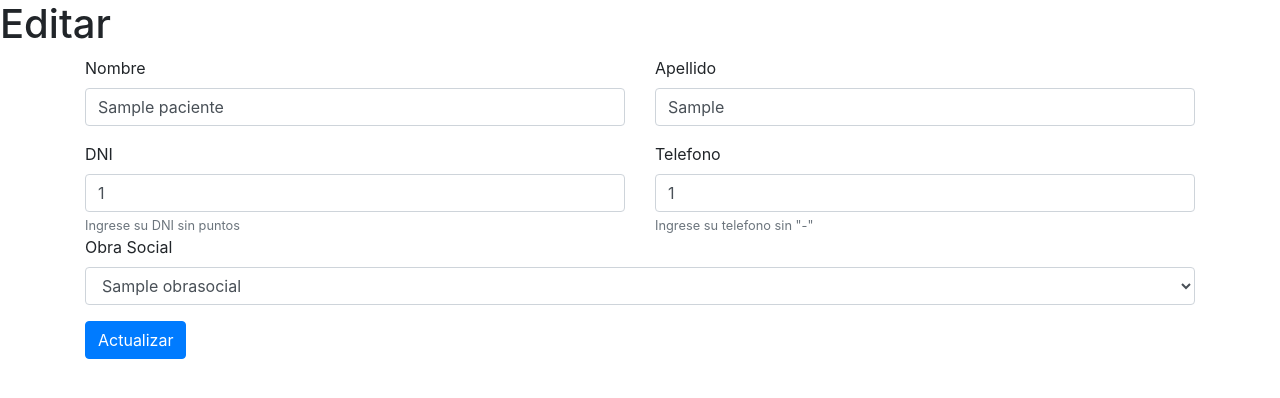
After one commit to JuanPabloNieva/TTPS-lab, a Django app: page /pacientes/editar/1 in a window 1280 px wide. The commit adds this page. Shown: the top 398 px of the page. Run offline with Django 3.2, Linux system fonts and the light colour scheme; tables that the repository leaves empty hold one stand-in row (values such as "Sample post"); some libraries are stand-ins or nearby versions.

Commit message:
pacientes CRUD

```diff
--- a/laboratorio/app/forms.py
+++ b/laboratorio/app/forms.py
@@ -11,3 +11,10 @@ class EstudioForm(forms.Form):
     paciente = forms.ModelChoiceField(queryset=Paciente.objects.distinct('nombre'), required=True)
     medicoDerivante = forms.ModelChoiceField(queryset=MedicoDerivante.objects.distinct('nombre'), required=True)
     tipoEstudio = forms.CharField(max_length=100, required=True)
+
+class PacienteForm(forms.Form):
+    nombre = forms.CharField(label='Nombre', required=True)
+    apellido = forms.CharField(label='Apelldio', required=True)
+    dni = forms.IntegerField(label='DNI', help_text='Ingrese DNI sin puntos', required=True)
+    telefono = forms.CharField(label='Telefono', required=True)
+    obraSocial = forms.IntegerField(label='Obra Social', required=True)
--- a/laboratorio/app/templates/base.html
+++ b/laboratorio/app/templates/base.html
@@ -5,10 +5,23 @@
     <meta charset="UTF-8">
     <meta http-equiv="X-UA-Compatible" content="IE=edge">
     <meta name="viewport" content="width=device-width, initial-scale=1.0">
+    <link rel="stylesheet" href="https://maxcdn.bootstrapcdn.com/bootstrap/4.0.0/css/bootstrap.min.css"
+        integrity="sha384-Gn5384xqQ1aoWXA+058RXPxPg6fy4IWvTNh0E263XmFcJlSAwiGgFAW/dAiS6JXm" crossorigin="anonymous">
     {% block title %}{% endblock %}
 </head>
 <body>
+    <div class="container">
     {% block content%}
     {% endblock %}
+</div>
+    <script src="https://code.jquery.com/jquery-3.2.1.slim.min.js"
+        integrity="sha384-KJ3o2DKtIkvYIK3UENzmM7KCkRr/rE9/Qpg6aAZGJwFDMVNA/GpGFF93hXpG5KkN"
+        crossorigin="anonymous"></script>
+    <script src="https://cdnjs.cloudflare.com/ajax/libs/popper.js/1.12.9/umd/popper.min.js"
+        integrity="sha384-ApNbgh9B+Y1QKtv3Rn7W3mgPxhU9K/ScQsAP7hUibX39j7fakFPskvXusvfa0b4Q"
+        crossorigin="anonymous"></script>
+    <script src="https://maxcdn.bootstrapcdn.com/bootstrap/4.0.0/js/bootstrap.min.js"
+        integrity="sha384-JZR6Spejh4U02d8jOt6vLEHfe/JQGiRRSQQxSfFWpi1MquVdAyjUar5+76PVCmYl"
+        crossorigin="anonymous"></script>
 </body>
 </html>
--- a/laboratorio/app/templates/pacientes/create.html
+++ b/laboratorio/app/templates/pacientes/create.html
@@ -14,7 +14,7 @@
 <body>
     <div class="container">
         {% block body %}
-        <form action="" method="post"> {% csrf_token %}
+        <form action="{% url 'Pacientes' %}" method="post"> {% csrf_token %}
             <div class="row">
                 <div class="col-sm">
                     <div class="form-group">
@@ -49,7 +49,7 @@
                 <div class="col-sm">
                     <div class="form-group">
                         <label for="obraSocialPaciente">Obra Social</label>
-                        <select class="form-control" id="obraSocialPaciente">
+                        <select class="form-control" id="obraSocialPaciente" name="obraSocial">
                           {% for obra in obras %}
                             <option value="{{obra.id}}">{{obra.nombre}}</option>
                           {% endfor %}
--- /dev/null
+++ b/laboratorio/app/templates/pacientes/editar.html
@@ -0,0 +1,57 @@
+{% extends 'base.html' %}
+
+{% block title %} <h1>Editar</h1> {% endblock %}
+
+
+{% block content %}
+<form action="/pacientes/editar/{{paciente.id}}" method="post"> {% csrf_token %}
+    <input type="hidden" name="id" value="{{paciente.id}}">
+    <div class="row">
+        <div class="col-sm">
+            <div class="form-group">
+                <label for="nombrePaciente">Nombre</label>
+                <input type="text" class="form-control" id="nombrePaciente" name="nombre"
+                    aria-describedby="nombreHelp" placeholder="Nombre" value="{{paciente.nombre}}" required>
+            </div>
+        </div>
+        <div class="col-sm">
+            <div class="form-group">
+                <label for="apellidoPaciente">Apellido</label>
+                <input type="text" class="form-control" id="apellidoPaciente" name="apellido"
+                    aria-describedby="apellidoHelp" placeholder="Apellido" value="{{paciente.apellido}}" required>
+            </div>
+        </div>
+    </div>
+    <div class="row">
+        <div class="col-sm">
+            <label for="dniPaciente">DNI</label>
+            <input type="number" class="form-control" id="dniPaciente" name="dni"
+                aria-describedby="dniHelp" placeholder="11222333" value="{{paciente.dni}}" required>
+            <small id="dniHelp" class="form-text text-muted">Ingrese su DNI sin puntos</small>
+        </div>
+        <div class="col-sm">
+            <label for="telefonoPaciente">Telefono</label>
+            <input type="number" class="form-control" id="telefonoPaciente" name="telefono"
+                aria-describedby="telefonoHelp" placeholder="2235566677" value="{{paciente.telefono}}" required>
+            <small id="telefonoHelp" class="form-text text-muted">Ingrese su telefono sin "-"</small>
+        </div>
+    </div>
+    <div class="row">
+        <div class="col-sm">
+            <div class="form-group">
+                <label for="obraSocialPaciente">Obra Social</label>
+                <select class="form-control" id="obraSocialPaciente" name="obraSocial">
+                  {% for obra in obras %}
+                    {% if obra.id == paciente.obraSocial.id %}
+                    <option value="{{obra.id}}" selected>{{obra.nombre}}</option>
+                    {% else %}
+                    <option value="{{obra.id}}" selected>{{obra.nombre}}</option>
+                    {% endif %}
+                  {% endfor %}
+                </select>
+              </div>
+        </div>
+    </div>
+    <button type="submit" class="btn btn-primary">Actualizar</button>
+</form>
+{% endblock %}
--- a/laboratorio/app/urls.py
+++ b/laboratorio/app/urls.py
@@ -7,6 +7,8 @@ urlpatterns = [
     path('estudios', views.estudios, name='Estudios'),
     path('pacientes', views.pacientes, name='Pacientes'),
     path('pacientes/nuevo', views.nuevoPaciente, name='Registrar Paciente'),
+    path('pacientes/eliminar/<id>', views.eliminarPaciente),
+    path('pacientes/editar/<id>', views.editarPaciente),
     path('empleados', views.empleados, name='Empleados'),
     path('pendientes', views.pendientes, name='Pendientes'),
     path('login', views.login, name='Login')
--- a/laboratorio/app/views.py
+++ b/laboratorio/app/views.py
@@ -1,11 +1,9 @@
-<<<<<<< HEAD
-from django.shortcuts import render, HttpResponse
+from django.shortcuts import redirect, render, HttpResponseRedirect, HttpResponse
+from django.urls.conf import path
 from .models import Paciente, ObraSocial
-=======
-from django.shortcuts import render, HttpResponseRedirect, HttpResponse
 from django.template.loader import get_template
-from .forms import EstudioForm, LoginForm
->>>>>>> 51cb4089b7ef2a8d483b33eded1a90c99a38ffea
+from .forms import EstudioForm, LoginForm, PacienteForm
+import random
 
 # Create your views here.
 def home(request):
@@ -27,12 +25,64 @@ def estudios(request):
     return render(request, 'estudio/create.html', {'form': form})
 
 def pacientes(request):
+    if request.method == 'POST':
+        form = PacienteForm(request.POST)
+        if form.is_valid():
+            #guardar en la BD
+            nombre = request.POST['nombre']
+            apellido = request.POST['apellido']
+            dni = request.POST['dni']
+            telefono = request.POST['telefono']
+            obraSocial = ObraSocial.objects.filter(id=request.POST['obraSocial']).first()
+            numeroAfiliado = random.randrange(99999)
+            print(obraSocial)
+
+            paciente = Paciente.objects.create(nombre=nombre, apellido=apellido, dni=dni,
+                telefono=telefono, obraSocial=obraSocial, numeroAfiliado=numeroAfiliado)
+
+            return  redirect('/pacientes')
+    else:
+        form = PacienteForm()
+
     pacientes = Paciente.objects.all()
     return render(request, "pacientes/index.html", {"pacientes":pacientes})
 
 def nuevoPaciente(request):
     obras = ObraSocial.objects.all()
     return render(request, 'pacientes/create.html', {"obras": obras})
+
+def eliminarPaciente(request, id):
+    paciente = Paciente.objects.get(id=id)
+    paciente.delete()
+
+    return redirect('/pacientes')
+
+def editarPaciente(request, id):
+    if request.method == 'POST':
+        form = PacienteForm(request.POST)
+        if form.is_valid():
+            #guardar en la BD
+            paciente = Paciente.objects.get(id=request.POST['id'])
+
+            paciente.nombre = request.POST['nombre']
+            paciente.apellido = request.POST['apellido']
+            paciente.telefono = request.POST['telefono']
+            paciente.dni = request.POST['dni']
+
+            obraSocial = ObraSocial.objects.filter(id=request.POST['obraSocial']).first()
+            paciente.obraSocial = obraSocial
+            paciente.save()
+
+            return redirect('/pacientes')
+    else:
+        form = PacienteForm()
+
+    paciente = Paciente.objects.get(id=id)
+    obras = ObraSocial.objects.all()
+    return render(request, "pacientes/editar.html", {"obras":obras, "paciente":paciente})
+
+
+
 
 def empleados(request):
     return HttpResponse('Empleados')
```
Also changed, not shown: laboratorio/app/templates/pacientes/index.html (+7 -30 lines).
